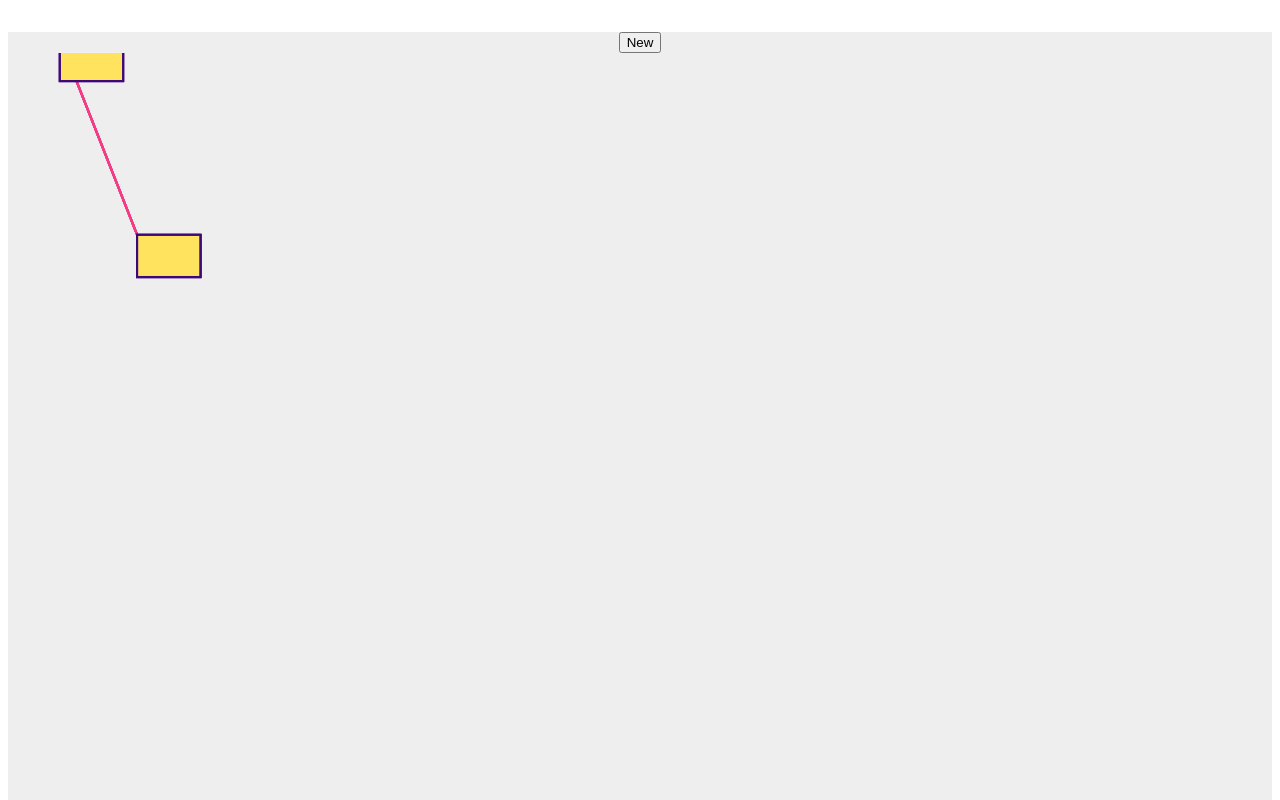
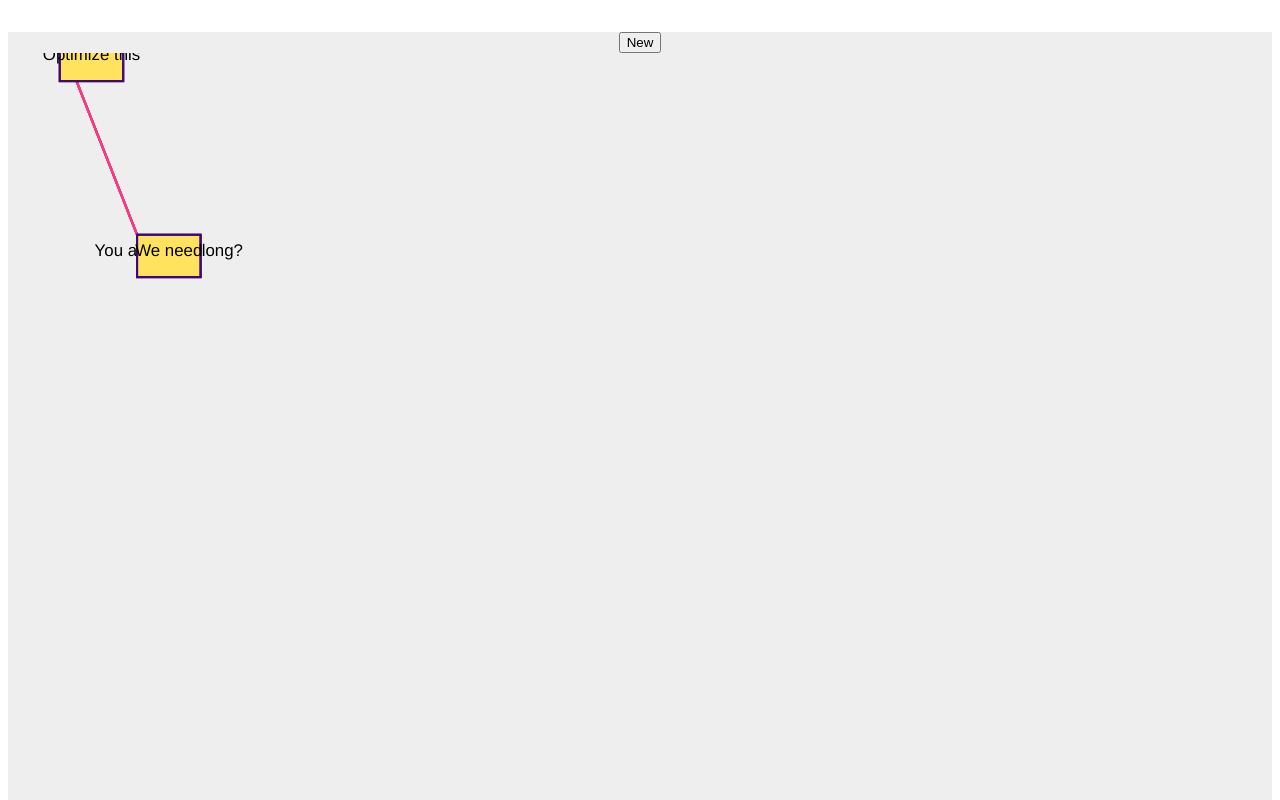
Before and after one commit to evavargas/connect-nodes, a Vue app: page / in a window 1280 px wide. Shown: the top 800 px of the page. Built offline with nearby package versions, Linux system fonts and the light colour scheme.

Commit message:
text in rect

```diff
--- a/src/components/NewChart.vue
+++ b/src/components/NewChart.vue
@@ -1,6 +1,6 @@
 <template>
   <div>
-    <div v-if="shapes && links" class="canvasData" id="canvasData">
+    <div class="canvasData" id="canvasData">
       <button @click="createNew">New</button>
     </div>
   </div>
@@ -19,7 +19,9 @@ export default {
     };
   },
   async created() {},
-  mounted() {},
+  mounted() {
+
+  },
   updated() {
     this.initialize();
   },
@@ -124,7 +126,7 @@ export default {
   background-color: #eeeeee;
 }
 .canvasData :nth-child(2){
-  display: none;
+  height: 0;
 }
 .rect {
   fill: #ffe35f;
```
